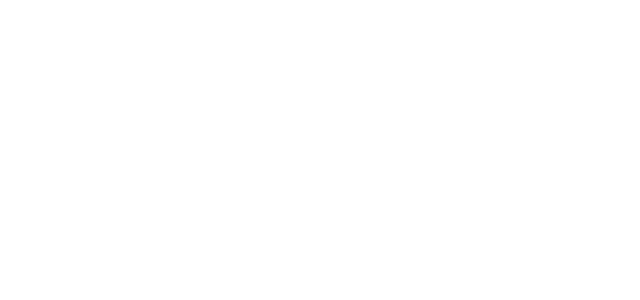
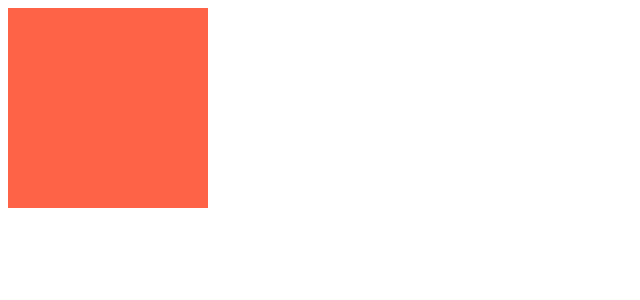
Before and after one commit to johj703/react_masterclass, a React (Create React App) app in the folder styled-component/: page / in a window 1280 px wide. Shown: the top 300 px of the page, without its empty margins (0-640 px from the left). Built offline with nearby package versions, Linux system fonts and the light colour scheme.

Commit message:
Box 컴포넌트 작성

```diff
--- a/styled-component/src/App.js
+++ b/styled-component/src/App.js
@@ -4,8 +4,18 @@ const Wrapper = styled.div`
   display: flex;
 `;
 
+const Box = styled.div`
+  height: 200px;
+  width: 200px;
+  background-color: tomato;
+`;
+
 function App() {
-  return <Wrapper></Wrapper>;
+  return (
+    <Wrapper>
+      <Box />
+    </Wrapper>
+  );
 }
 
 export default App;
```
